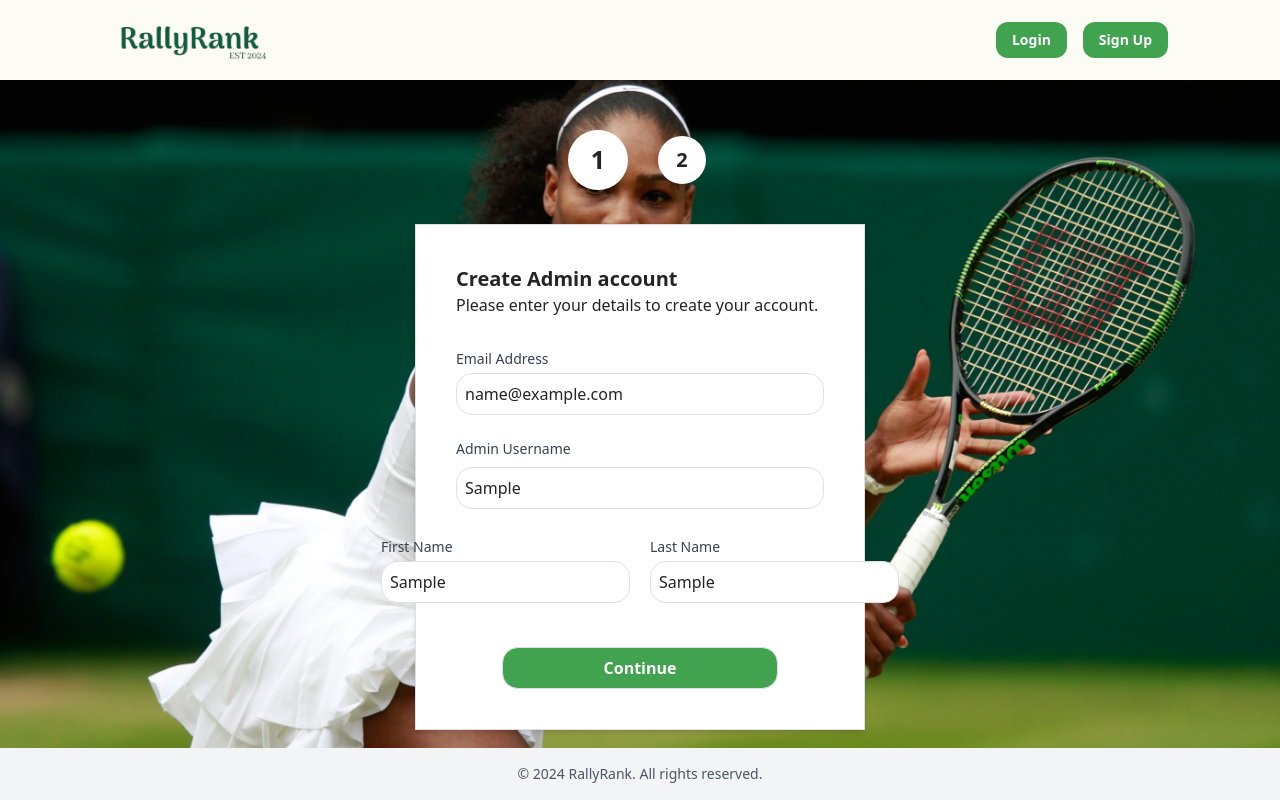
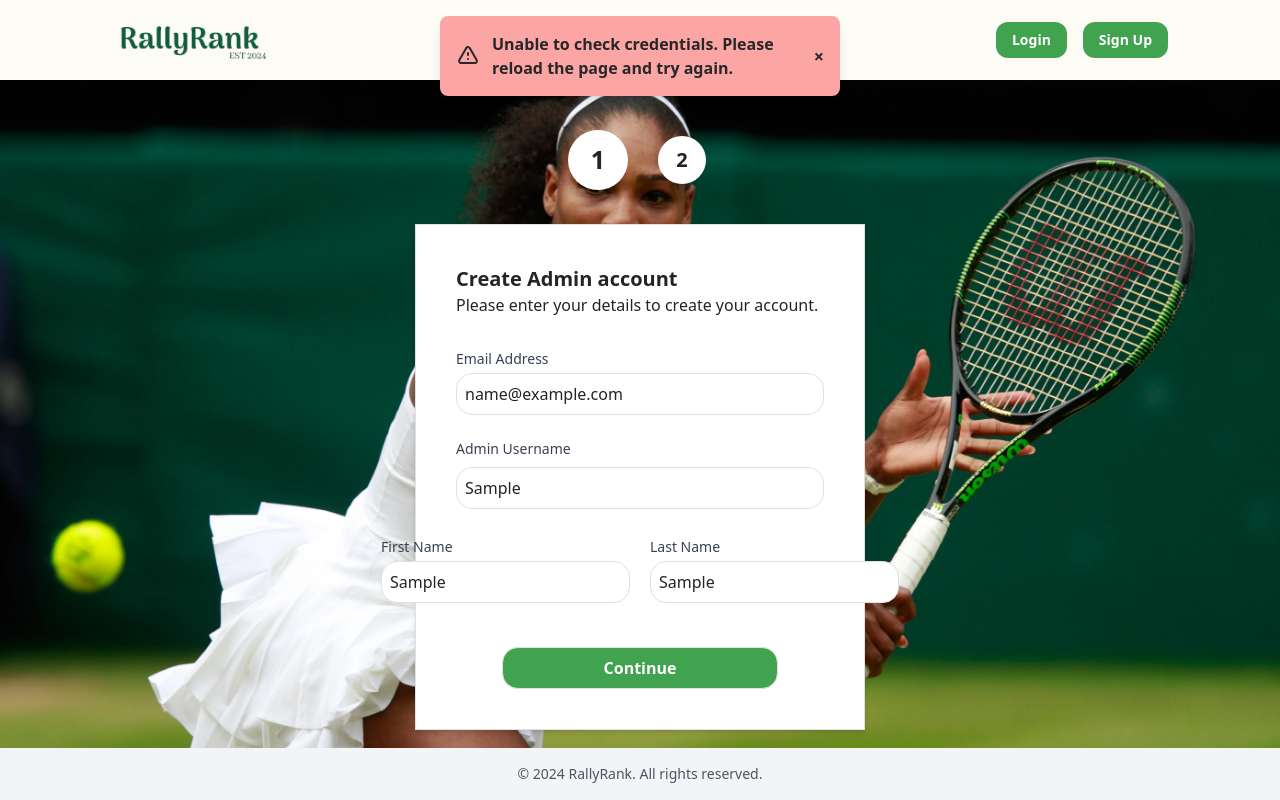
Before and after one commit to zylooooo/CS203, a React (Vite) app in the folder rally-rank-app/: page /administrator-sign-up in a window 1280 px wide. Both pictures are taken after typing "name@example.com", "Sample", "Sample", "Sample" into the empty fields and a click on the button "Continue". Built offline with nearby package versions, Linux system fonts and the light colour scheme; no server answers.

Commit message:
Added success and alert messages for sign up page

```diff
--- a/rally-rank-app/src/administrator/AdministratorEditProfile.jsx
+++ b/rally-rank-app/src/administrator/AdministratorEditProfile.jsx
@@ -294,7 +294,7 @@ function AdministratorEditProfile() {
                 <div className = "flex justify-end mt-4 mb-3">
                     <button
                         type = "submit"
-                        className = {`rounded-lg border w-1/3 py-2 px-4 text-md font-semibold text-white
+                        className = {`rounded-lg border w-1/4 py-2 px-4 text-md font-semibold text-white
                                     ${isChanged ? "bg-primary-color-green" : "bg-gray-300"}`}
                         disabled = {!isChanged}
                     >
--- a/rally-rank-app/src/administrator/AdministratorSignup.jsx
+++ b/rally-rank-app/src/administrator/AdministratorSignup.jsx
@@ -9,44 +9,32 @@ import { useNavigate } from "react-router-dom";
 import { Step1, Step2, Step3 } from "./admin-sign-up-components/SignUpSteps";
 
 // Assets and Components Imports
+import signupPicture from "../assets/admin-sign-up-picture.jpg";
+import AlertMessageSuccess from "../components/AlertMessageSuccess";
 import AlertMessageWarning from "../components/AlertMessageWarning";
-import signupPicture from "../assets/admin-sign-up-picture.jpg";
+
 
 function AdministratorSignUp() {
     const navigate = useNavigate();
+    const { register, handleSubmit, watch, trigger, formState: { errors, isValid } } = useForm();
+
     const steps = [1, 2];
-    const { register, handleSubmit, watch, trigger, formState: { errors, isValid } } = useForm();
     const [step, setStep] = useState(1);
     const [clickableSteps, setClickableSteps] = useState([]); // Clickable steps, including the current step.
     const [completedSteps, setCompletedSteps] = useState([]); // Completed steps, displayed as green in color.
-    const [signupError, setSignupError] = useState("");
-    const [alertMessage, setAlertMessage] = useState("");
     const [submitDisabled, setSubmitDisabled] = useState(false); // Disable submit after first press
+
+    // For Alert Messages
+    const [warningMessage, setWarningMessage] = useState("");
+    const [successMessage, setSuccessMessage] = useState("");
 
     const stepFields = {
         1: ["email", "adminName", "firstName", "lastName"],
         2: ["password", "confirmPassword"],
     };
 
+    // Function to capitalize the first letter (for first name or last name)
     const capitalizeFirstLetter = (name) => name ? name.charAt(0).toUpperCase() + name.slice(1).toLowerCase() : "";
-    const lowercaseAdminName = (adminUsername) => adminUsername ? adminUsername.toLowerCase() : "";
-
-    const onSubmit = async (formData) => {
-        const fieldsToValidate = stepFields[step];
-        const isStepValid = await trigger(fieldsToValidate);
-        if (isStepValid) {
-            if (step === 1) {
-                checkCredentialsAvailablity(formData);
-            } else {
-                setSubmitDisabled(true); // Disable submit button after submission
-                const response = await createAdmin(formData);
-                if (response !== undefined) {
-                    alert("Successfully registered! Please move on to verification!");
-                    navigate("/auth/admin-verification");
-                }
-            }
-        }
-    };
 
     const handleStepClick = async (stepNumber) => {
         const fieldsToValidate = stepFields[step];
@@ -60,10 +48,13 @@ function AdministratorSignUp() {
     async function checkCredentialsAvailablity(formData) {
         try {
             const response = await axios.get(
-                "http://localhost:8080/auth/credentials-availability",
+                `${API_URL}/auth/credentials-availability`,
                 {
-                    params: { accountName: formData.adminName, email: formData.email },
-                    withCredentials: true
+                    params: {
+                        accountName: formData.adminName,
+                        email: formData.email
+                    },
+                    withCredentials: true,
                 }
             );
             if (response.data.accountNameAvailable && response.data.emailAvailable) {
@@ -71,74 +62,94 @@ function AdministratorSignUp() {
                 setClickableSteps([...clickableSteps, step]);
                 setStep(step + 1);
             } else {
-                setAlertMessage(
+                setWarningMessage(
                     !response.data.accountNameAvailable && !response.data.emailAvailable
-                        ? "Both username and email address entered has already been taken."
+                        ? "Both account name and email address entered has already been taken."
                         : !response.data.accountNameAvailable
-                            ? "Administrator username taken. Enter another one."
+                            ? "Administrator username taken. Please enter another one."
                             : "Email address already in use. Please enter another one."
                 );
             }
         } catch (error) {
+            setWarningMessage("Unable to check credentials. Please reload the page and try again.");
             console.error("Error checking credentials:", error.response?.data?.error || error);
         }
-    }
+    };
 
+    // -------------------------- API Call: Create administrator account ---------------------------
     async function createAdmin(formData) {
         try {
             const response = await axios.post(
-                "http://localhost:8080/auth/admin-signup",
+                `${API_URL}/auth/admin-signup`,
                 {
-                    adminName: lowercaseAdminName(formData.adminName),
+                    adminName: formData.adminName,
                     email: formData.email,
                     password: formData.password,
                     firstName: capitalizeFirstLetter(formData.firstName),
                     lastName: capitalizeFirstLetter(formData.lastName),
                 },
-                { withCredentials: true }
+                {
+                    withCredentials: true,
+                },
             );
             if (response.status === 200) {
-                setSignupError("Successfully registered! Please move on to verification!");
+                setSuccessMessage("Account successfully created!")
                 return response.data;
             }
         } catch (error) {
+            setWarningMessage("Error occured during signup. Please try again.");
             setSignupError(error.response?.data?.error || "An error occurred during signup.");
-            setSubmitDisabled(false); // Re-enable submit button if there's an error
+            setSubmitDisabled(false);
         }
-    }
+    };
+
+    const onSubmit = async (formData) => {
+        const fieldsToValidate = stepFields[step];
+        const isStepValid = await trigger(fieldsToValidate);
+        if (isStepValid) {
+            if (step === 1) {
+                checkCredentialsAvailablity(formData);
+            } else {
+                setSubmitDisabled(true);
+                const response = await createAdmin(formData);
+                if (response !== undefined) {
+                    setSuccessMessage("Successfully registered! Redirecting you to verification page...");
+                    setTimeout(() => {
+                        navigate("/auth/admin-verification");
+                    }, 2000);
+                }
+            }
+        }
+    };
 
     return (
         <>
-            <div
-                className="bg-cover bg-center h-main w-screen flex flex-col items-center"
-                style={{ backgroundImage: `url(${signupPicture})` }}
-            >
-                <AlertMessageWarning message={alertMessage} onClose={() => setAlertMessage("")} />
-                <div className="flex gap-9 p-10 mt-4">
-                    {steps.map((num) => (
+            <div className = "bg-cover bg-center h-main w-screen flex flex-col items-center" style = {{ backgroundImage: `url(${signupPicture})` }}>
+                <AlertMessageWarning message = {warningMessage} onClose = {() => setWarningMessage("")} />
+                <AlertMessageSuccess message = {successMessage} onClose = {() => setSuccessMessage("")} />
+                <div className = "flex gap-9 p-10 mt-4">
+                    {steps.map((stepNumber) => (
                         <div
-                            key={num}
-                            className={`font-bold text-xl flex justify-center items-center rounded-full w-10 h-10 p-6
-                                ${completedSteps.includes(num) ? "bg-primary-color-light-green border-opacity-50" : "bg-primary-color-white"}
-                                ${step === num ? "scale-125" : ""}
-                                ${clickableSteps.includes(num) ? "cursor-pointer" : "cursor-default"}`}
-                            onClick={() => handleStepClick(num)}
+                            key = {stepNumber}
+                            className = {`font-bold text-xl flex justify-center items-center rounded-full w-10 h-10 p-6
+                                ${completedSteps.includes(stepNumber) ? "bg-primary-color-light-green border-opacity-50" : "bg-primary-color-white"}
+                                ${step === stepNumber ? "scale-125" : ""}
+                                ${clickableSteps.includes(stepNumber) ? "cursor-pointer" : "cursor-default"}`}
+                            onClick = {() => handleStepClick(stepNumber)}
                         >
-                            {num}
+                            {stepNumber}
                         </div>
                     ))}
                 </div>
-
-                <div className="card rounded-none bg-primary-color-white flex justify-center border p-10">
-                    <form onSubmit={handleSubmit(onSubmit)}>
-                        {step === 1 && <Step1 register={register} errors={errors} />}
-                        {step === 2 && <Step2 register={register} errors={errors} watch={watch} />}
-
-                        <div className="flex justify-evenly gap-5 pt-10">
+                <div className = "card rounded-none bg-primary-color-white flex justify-center border p-10">
+                    <form onSubmit = {handleSubmit(onSubmit)}>
+                        {step === 1 && <Step1 register = {register} errors = {errors} />}
+                        {step === 2 && <Step2 register = {register} errors = {errors} watch = {watch} />}
+                        <div className = "flex justify-evenly gap-5 pt-10">
                             <button
-                                type="submit"
-                                className={`font-bold border px-14 py-2 w-3/4 bg-primary-color-light-green text-primary-color-white hover:bg-primary-color-green transition duration-300 ease-in-out ${submitDisabled ? "cursor-not-allowed opacity-50" : ""}`}
-                                disabled={submitDisabled}
+                                type = "submit"
+                                className = {`font-bold border px-14 py-2 w-3/4 bg-primary-color-light-green text-primary-color-white hover:bg-primary-color-green transition duration-300 ease-in-out ${submitDisabled ? "cursor-not-allowed opacity-50" : ""}`}
+                                disabled = {submitDisabled}
                             >
                                 {step === 2 ? "Submit" : "Continue"}
                             </button>
@@ -148,6 +159,6 @@ function AdministratorSignUp() {
             </div>
         </>
     );
-}
+};
 
 export default AdministratorSignUp;
--- a/rally-rank-app/src/components/AlertMessageWarning.jsx
+++ b/rally-rank-app/src/components/AlertMessageWarning.jsx
@@ -27,15 +27,16 @@ const AlertMessageWarning = ({ message, onClose, duration = 3000 }) => {
     return (
         <div
             role = "alert"
-            className = {`fixed top-4 left-1/2 transform -translate-x-1/2 z-50 alert alert-error flex items-center text-white p-4 rounded-lg shadow-md transition-opacity duration-300 ${isVisible ? 'opacity-100' : 'opacity-0'}`}
-            style = {{ backgroundColor: "#FCA5A1", height: "50px" }}
+            className = {`bg-red-300 fixed top-4 left-1/2 transform -translate-x-1/2 z-50 alert alert-success flex items-center p-4 rounded-lg shadow-lg transition-opacity duration-300 ease-in-out ${isVisible ? "opacity-100" : "opacity-0"}`}
+            style = {{ height: "auto", maxWidth: "400px", color: "#272727" }}
         >
             <svg
                 xmlns = "http://www.w3.org/2000/svg"
-                className = "h-6 w-6 mr-3 mt-1"
+                className = "h-6 w-6 shrink-0"
                 fill = "none"
                 viewBox = "0 0 24 24"
-                stroke = "white"
+                stroke = "currentColor"
+                style = {{ color: "#272727" }}
             >
                 <path
                     strokeLinecap = "round"
@@ -44,10 +45,12 @@ const AlertMessageWarning = ({ message, onClose, duration = 3000 }) => {
                     d = "M12 9v2m0 4h.01m-6.938 4h13.856c1.54 0 2.502-1.667 1.732-3L13.732 4c-.77-1.333-2.694-1.333-3.464 0L3.34 16c-.77 1.333.192 3 1.732 3z"
                 />
             </svg>
-            <span> {message} </span>
+            <span className = "ml-3 text-sm md:text-base font-bold"> {message} </span>
             <button
                 onClick = {onClose}
-                className = "ml-6 text-white font-bold">
+                className = "ml-6 text-lg font-bold focus:outline-none hover:text-gray-200"
+                style = {{ color: "#272727" }}
+            >
                 &times;
             </button>
         </div>
```
